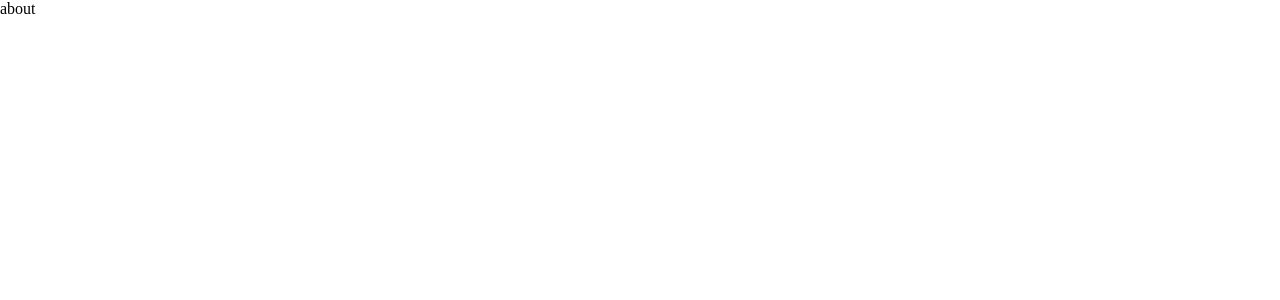
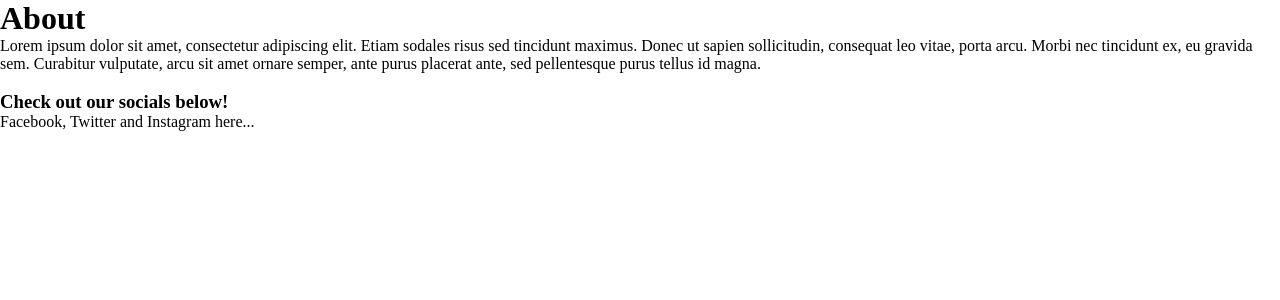
Before and after one commit to SEPT-MEDS/bookaroo, a React (Create React App) app in the folder frontend/: page /about in a window 1280 px wide. Shown: the top 300 px of the page. Built offline with nearby package versions, Linux system fonts and the light colour scheme.

Commit message:
Add AboutPage text

```diff
--- a/frontend/src/pages/AboutPage/AboutPage.js
+++ b/frontend/src/pages/AboutPage/AboutPage.js
@@ -1,8 +1,18 @@
 import React from 'react'
 
 const AboutPage = () => {
-  return <div>
-    about
+  return <div className = "aboutPage">
+    <h1>About</h1>
+    <p>
+      Lorem ipsum dolor sit amet, consectetur adipiscing elit. Etiam sodales
+      risus sed tincidunt maximus. Donec ut sapien sollicitudin, consequat leo
+      vitae, porta arcu. Morbi nec tincidunt ex, eu gravida sem. Curabitur
+      vulputate, arcu sit amet ornare semper, ante purus placerat ante, sed
+      pellentesque purus tellus id magna.
+    </p>
+    <br/>
+    <h3>Check out our socials below!</h3>
+    <p>Facebook, Twitter and Instagram here...</p>
   </div>
 }
 
--- a/frontend/src/pages/AboutPage/aboutPageStyle.js
+++ b/frontend/src/pages/AboutPage/aboutPageStyle.js
@@ -0,0 +1 @@
+import styled from '@emotion/styled'
```
Also changed, not shown: 1 other file (tests, documents, lock files or other folders).
